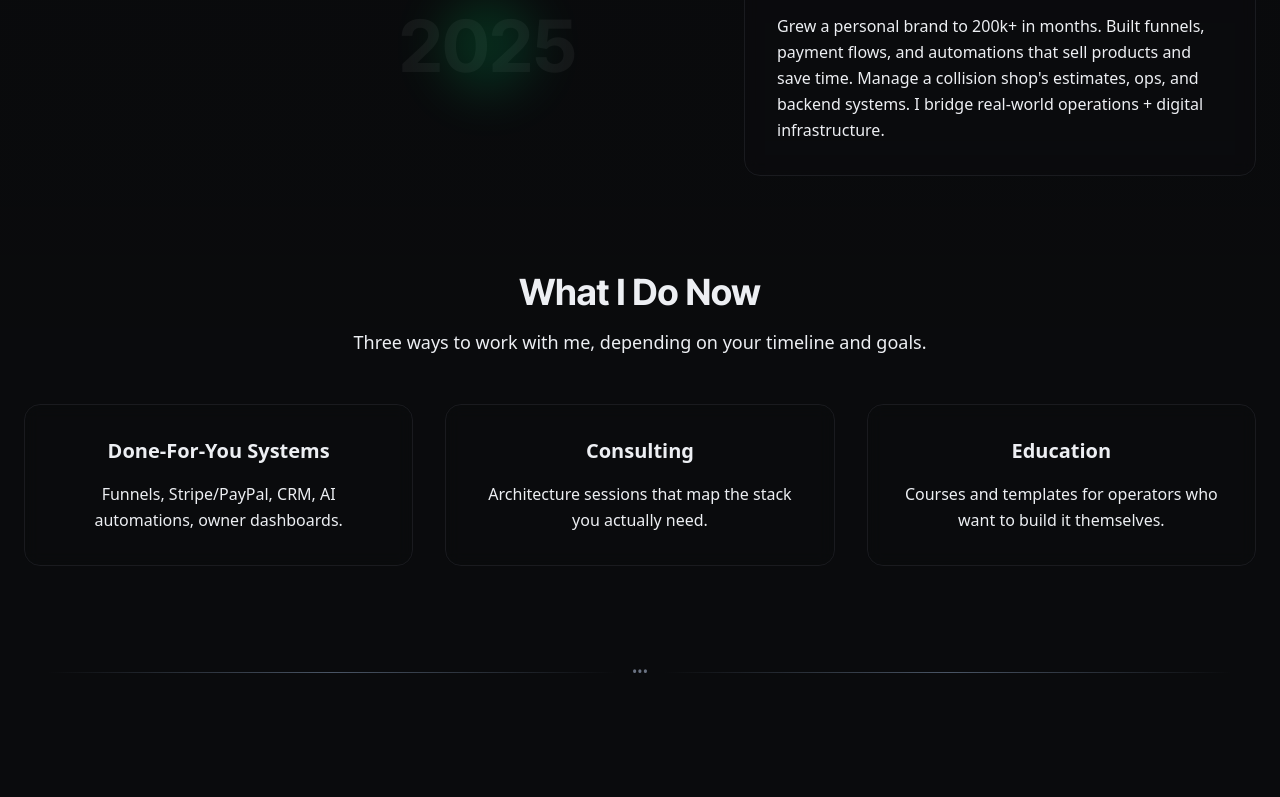
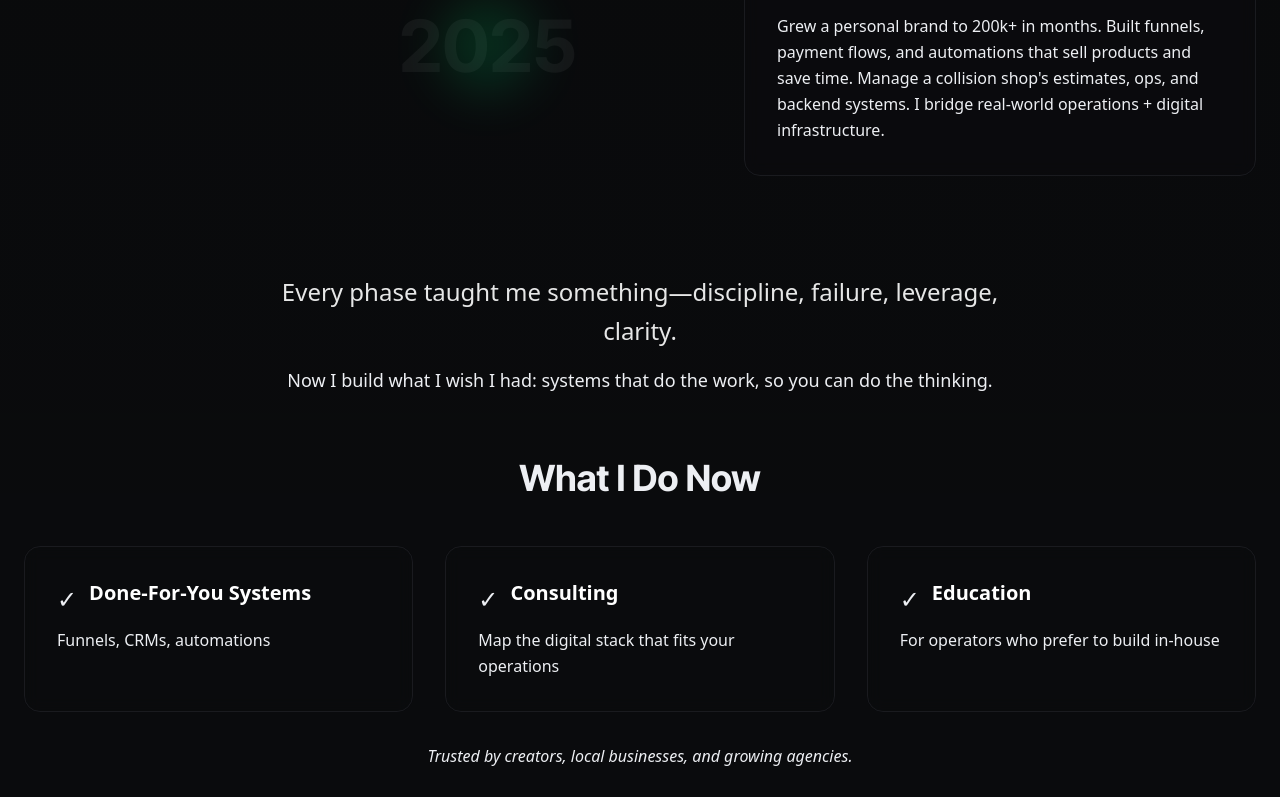
Before and after one commit to hseinsb/Mysite, a Next.js app: page /about in a window 1280 px wide. Shown: the part 2000-2797 px from the top of the page. Built offline with nearby package versions, Linux system fonts and the light colour scheme; no server answers.

Commit message:
Improve About section: add emotional climax, refine opening, add visual bridge, reformat offerings with checkmarks, add personal close, update SEO metadata

```diff
--- a/src/app/about/page.tsx
+++ b/src/app/about/page.tsx
@@ -8,30 +8,31 @@ import { AboutProof } from "@/components/about/AboutProof";
 import { IntakeForm } from "@/components/IntakeForm";
 
 export const metadata: Metadata = {
-  title: "About Hussein | Professional Website Developer & AI Automation Expert",
-  description: "Meet Hussein Sbeiti—a professional website developer specializing in AI-powered automation and custom web solutions. From systems architecture to smart website builders.",
+  title: "About Hussein Sbeiti — Systems Architect & Automation Strategist",
+  description: "From immigrant hustle to systems architecture. Hussein Sbeiti builds scalable funnels, automations, and AI workflows that turn attention into measurable revenue.",
   keywords: [
     "Hussein Sbeiti",
-    "professional website developer",
-    "website designers for hire",
-    "ai website maker",
-    "automated website builder",
     "systems architect",
-    "automation expert",
+    "automation strategist",
+    "funnel builder",
+    "AI workflows",
+    "business automation",
+    "revenue systems",
+    "digital infrastructure",
   ],
   alternates: {
     canonical: "https://hussbuilds.com/about",
   },
   openGraph: {
-    title: "About Hussein | Professional Website Developer & AI Automation Expert",
-    description: "Meet Hussein Sbeiti—a professional website developer specializing in AI-powered automation and custom web solutions.",
+    title: "About Hussein Sbeiti — Systems Architect & Automation Strategist",
+    description: "From immigrant hustle to systems architecture. Hussein Sbeiti builds scalable funnels, automations, and AI workflows that turn attention into measurable revenue.",
     url: "https://hussbuilds.com/about",
     images: ["/og-image.png"],
   },
   twitter: {
     card: "summary_large_image",
-    title: "About Hussein | Professional Website Developer",
-    description: "Professional website developer specializing in AI-powered automation and custom solutions.",
+    title: "About Hussein Sbeiti — Systems Architect & Automation Strategist",
+    description: "From immigrant hustle to systems architecture. Building funnels, automations, and AI workflows that turn attention into revenue.",
     images: ["/og-image.png"],
   },
 };
--- a/src/components/about/AboutHero.tsx
+++ b/src/components/about/AboutHero.tsx
@@ -26,7 +26,7 @@ export function AboutHero() {
 
           <div className="prose prose-lg prose-invert max-w-none">
             <p className="text-lg text-muted leading-relaxed">
-              Lebanese, came to the U.S. at 16 with nothing but work ethic. I learned the game the hard way—labor jobs, deliveries, night shifts—then translated that grit into digital stacks that actually move a business.
+              I came to the U.S. at 16 with no money, no network—just work ethic. Labor jobs, late shifts, and rejection taught me what every business eventually learns: systems keep you alive.
             </p>
           </div>
         </motion.div>
--- a/src/components/about/AboutPrinciples.tsx
+++ b/src/components/about/AboutPrinciples.tsx
@@ -91,11 +91,29 @@ export function AboutPrinciples() {
           viewport={{ once: true }}
         >
           <div className="bg-card/20 backdrop-blur-sm border border-white/10 rounded-2xl p-8 max-w-3xl mx-auto">
-            <blockquote className="text-xl md:text-2xl font-medium text-white leading-relaxed">
+            <blockquote className="text-xl md:text-2xl font-medium text-white leading-relaxed mb-6">
               "You don't need another 'website.' You need infrastructure: a clear offer, a clean funnel, money in the right account, and follow-ups that happen without you."
             </blockquote>
-            <cite className="text-accent font-semibold mt-4 block">— Hussein Sbeiti</cite>
+            <cite className="text-accent font-semibold block mb-8">— Hussein Sbeiti</cite>
+
+            {/* Personal Close */}
+            <p className="text-lg text-muted leading-relaxed">
+              If you're ready to stop patching tools and start building infrastructure, let's talk.
+            </p>
           </div>
+        </motion.div>
+
+        {/* Emotional Climax */}
+        <motion.div
+          className="text-center mt-16 max-w-2xl mx-auto"
+          initial={{ opacity: 0, y: 20 }}
+          whileInView={{ opacity: 1, y: 0 }}
+          transition={{ duration: 0.8, delay: 0.2 }}
+          viewport={{ once: true }}
+        >
+          <p className="text-xl md:text-2xl text-white/90 font-medium leading-relaxed">
+            Every system I build today started as survival. Now it's about helping others build their own.
+          </p>
         </motion.div>
 
         {/* Visual Divider */}
--- a/src/components/about/AboutStory.tsx
+++ b/src/components/about/AboutStory.tsx
@@ -37,15 +37,15 @@ const timeline = [
 const currentWork = [
   {
     title: "Done-For-You Systems",
-    description: "Funnels, Stripe/PayPal, CRM, AI automations, owner dashboards."
+    description: "Funnels, CRMs, automations"
   },
   {
     title: "Consulting",
-    description: "Architecture sessions that map the stack you actually need."
+    description: "Map the digital stack that fits your operations"
   },
   {
     title: "Education",
-    description: "Courses and templates for operators who want to build it themselves."
+    description: "For operators who prefer to build in-house"
   }
 ];
 
@@ -126,6 +126,22 @@ export function AboutStory() {
           ))}
         </div>
 
+        {/* Visual Bridge */}
+        <motion.div
+          className="text-center mb-16 max-w-3xl mx-auto"
+          initial={{ opacity: 0, y: 20 }}
+          whileInView={{ opacity: 1, y: 0 }}
+          transition={{ duration: 0.8 }}
+          viewport={{ once: true }}
+        >
+          <p className="text-xl md:text-2xl text-white/90 leading-relaxed mb-4">
+            Every phase taught me something—discipline, failure, leverage, clarity.
+          </p>
+          <p className="text-lg text-muted">
+            Now I build what I wish I had: systems that do the work, so you can do the thinking.
+          </p>
+        </motion.div>
+
         {/* What I Do Now */}
         <motion.div
           className="text-center mb-12"
@@ -137,12 +153,9 @@ export function AboutStory() {
           <h2 className="text-3xl md:text-4xl font-bold font-display mb-4">
             What I Do Now
           </h2>
-          <p className="text-lg text-muted max-w-2xl mx-auto">
-            Three ways to work with me, depending on your timeline and goals.
-          </p>
         </motion.div>
 
-        <div className="grid md:grid-cols-3 gap-8">
+        <div className="grid md:grid-cols-3 gap-8 mb-8">
           {currentWork.map((work, index) => (
             <motion.div
               key={work.title}
@@ -153,12 +166,28 @@ export function AboutStory() {
               viewport={{ once: true }}
             >
               <div className="bg-card/20 backdrop-blur-sm border border-white/10 rounded-2xl p-8 hover:border-accent/30 transition-all duration-300 h-full">
-                <h3 className="text-xl font-semibold mb-4 text-accent">{work.title}</h3>
-                <p className="text-muted leading-relaxed">{work.description}</p>
+                <div className="flex items-start gap-3 mb-3">
+                  <span className="text-accent text-2xl mt-1">✓</span>
+                  <h3 className="text-xl font-semibold text-white text-left">{work.title}</h3>
+                </div>
+                <p className="text-muted leading-relaxed text-left">{work.description}</p>
               </div>
             </motion.div>
           ))}
         </div>
+
+        {/* Social Proof */}
+        <motion.div
+          className="text-center"
+          initial={{ opacity: 0 }}
+          whileInView={{ opacity: 1 }}
+          transition={{ duration: 0.6 }}
+          viewport={{ once: true }}
+        >
+          <p className="text-muted italic">
+            Trusted by creators, local businesses, and growing agencies.
+          </p>
+        </motion.div>
 
         {/* Visual Divider */}
         <div className="mt-20 md:mt-24 mb-0 flex items-center gap-3 md:gap-4 px-6">
```
